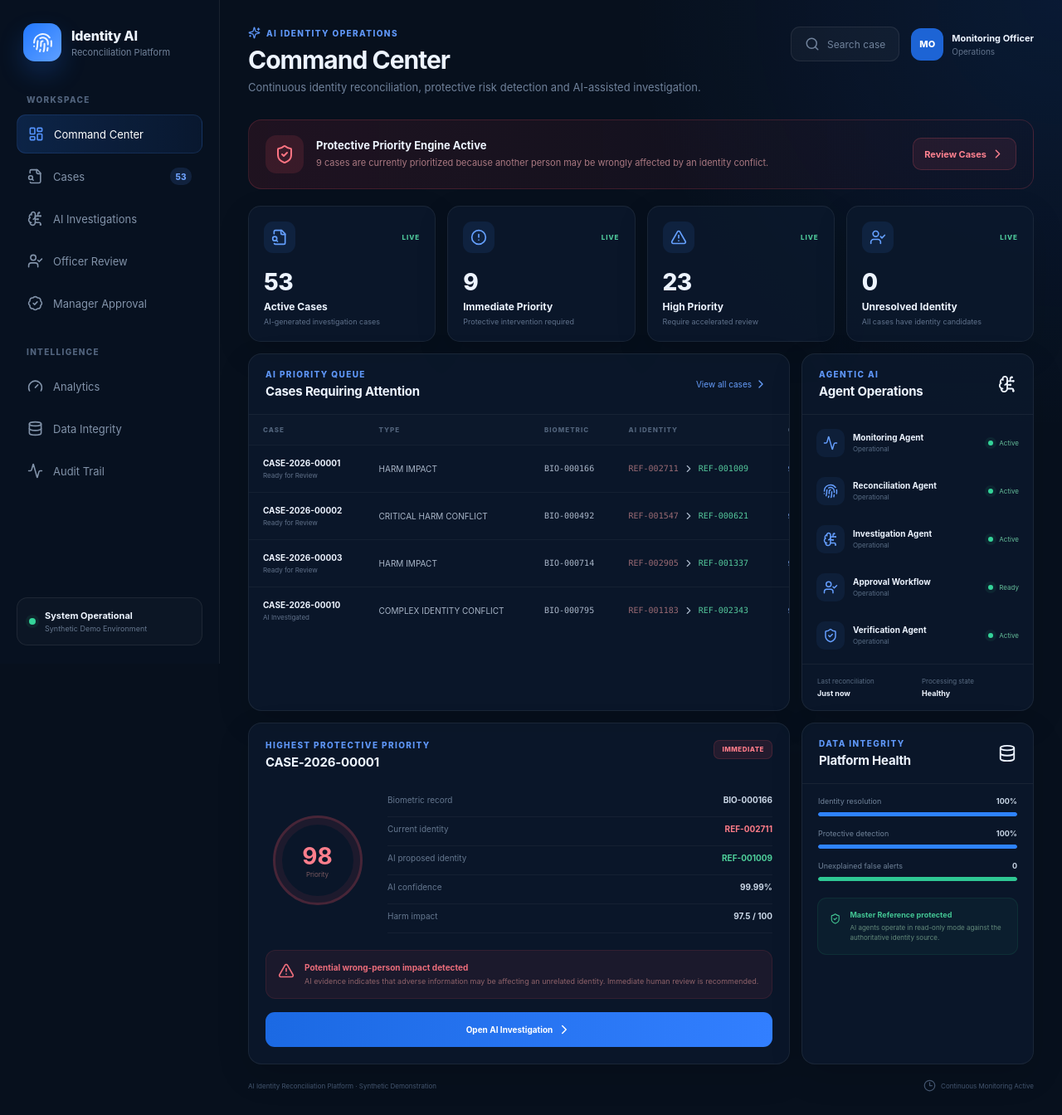
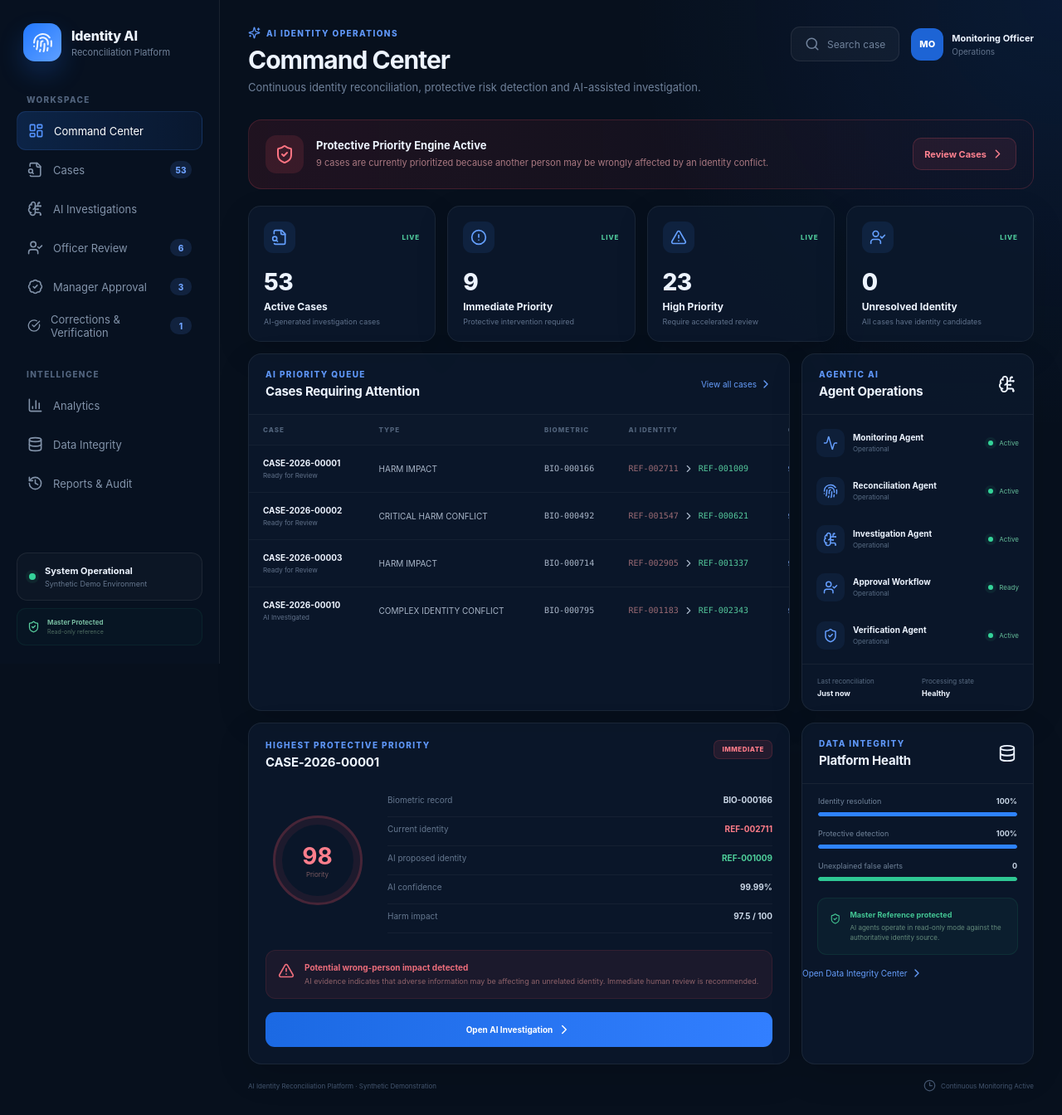
Before and after one commit to x47-cmd/ai-identity-reconciliation-platform, a Next.js app: page / in a window 1280 px wide. Shown: the whole page at 83% size. Built offline with nearby package versions, Linux system fonts and the light colour scheme.

Commit message:
Update page.js

```diff
--- a/app/page.js
+++ b/app/page.js
@@ -1,7 +1,10 @@
+import Link from "next/link";
+
+import Sidebar from "./components/Sidebar";
+
 import {
   Activity,
   AlertTriangle,
-  BadgeCheck,
   BrainCircuit,
   ChevronRight,
   CircleAlert,
@@ -9,14 +12,12 @@
   Database,
   FileSearch,
   Fingerprint,
-  Gauge,
-  LayoutDashboard,
   Search,
   ShieldCheck,
   Sparkles,
   UserCheck,
-  Users,
 } from "lucide-react";
+
 
 const stats = [
   {
@@ -44,6 +45,7 @@
     icon: UserCheck,
   },
 ];
+
 
 const cases = [
   {
@@ -92,6 +94,7 @@
   },
 ];
 
+
 const agents = [
   {
     name: "Monitoring Agent",
@@ -120,78 +123,6 @@
   },
 ];
 
-function Sidebar() {
-  return (
-    <aside className="sidebar">
-      <div className="brand">
-        <div className="brandIcon">
-          <Fingerprint size={25} />
-        </div>
-
-        <div>
-          <div className="brandTitle">Identity AI</div>
-          <div className="brandSubtitle">Reconciliation Platform</div>
-        </div>
-      </div>
-
-      <nav className="navigation">
-        <div className="navLabel">WORKSPACE</div>
-
-        <a className="navItem active">
-          <LayoutDashboard size={19} />
-          <span>Command Center</span>
-        </a>
-
-        <a className="navItem">
-          <FileSearch size={19} />
-          <span>Cases</span>
-          <span className="navCount">53</span>
-        </a>
-
-        <a className="navItem">
-          <BrainCircuit size={19} />
-          <span>AI Investigations</span>
-        </a>
-
-        <a className="navItem">
-          <UserCheck size={19} />
-          <span>Officer Review</span>
-        </a>
-
-        <a className="navItem">
-          <BadgeCheck size={19} />
-          <span>Manager Approval</span>
-        </a>
-
-        <div className="navLabel navSecond">INTELLIGENCE</div>
-
-        <a className="navItem">
-          <Gauge size={19} />
-          <span>Analytics</span>
-        </a>
-
-        <a className="navItem">
-          <Database size={19} />
-          <span>Data Integrity</span>
-        </a>
-
-        <a className="navItem">
-          <Activity size={19} />
-          <span>Audit Trail</span>
-        </a>
-      </nav>
-
-      <div className="sidebarFooter">
-        <div className="systemDot" />
-
-        <div>
-          <div className="systemTitle">System Operational</div>
-          <div className="systemSubtitle">Synthetic Demo Environment</div>
-        </div>
-      </div>
-    </aside>
-  );
-}
 
 function MetricCard({ item }) {
   const Icon = item.icon;
@@ -203,15 +134,26 @@
           <Icon size={20} />
         </div>
 
-        <span className="metricStatus">LIVE</span>
+        <span className="metricStatus">
+          LIVE
+        </span>
       </div>
 
-      <div className="metricValue">{item.value}</div>
-      <div className="metricTitle">{item.title}</div>
-      <div className="metricSubtitle">{item.subtitle}</div>
+      <div className="metricValue">
+        {item.value}
+      </div>
+
+      <div className="metricTitle">
+        {item.title}
+      </div>
+
+      <div className="metricSubtitle">
+        {item.subtitle}
+      </div>
     </div>
   );
 }
+
 
 function PriorityBadge({ priority }) {
   const className =
@@ -221,46 +163,83 @@
         ? "priority high"
         : "priority medium";
 
-  return <span className={className}>{priority}</span>;
+  return (
+    <span className={className}>
+      {priority}
+    </span>
+  );
 }
+
 
 export default function Home() {
   return (
     <div className="appShell">
+
+      {/* ================================================
+          SHARED PLATFORM SIDEBAR
+          ================================================ */}
+
       <Sidebar />
 
+
       <main className="mainContent">
+
+        {/* ================================================
+            HEADER
+            ================================================ */}
+
         <header className="topbar">
           <div>
             <div className="eyebrow">
               <Sparkles size={15} />
+
               AI IDENTITY OPERATIONS
             </div>
 
-            <h1>Command Center</h1>
+            <h1>
+              Command Center
+            </h1>
 
             <p>
-              Continuous identity reconciliation, protective risk detection and
+              Continuous identity reconciliation,
+              protective risk detection and
               AI-assisted investigation.
             </p>
           </div>
 
+
           <div className="topbarActions">
             <button className="searchButton">
               <Search size={18} />
-              <span>Search case</span>
+
+              <span>
+                Search case
+              </span>
             </button>
 
+
             <div className="profile">
-              <div className="avatar">MO</div>
+              <div className="avatar">
+                MO
+              </div>
 
               <div className="profileText">
-                <strong>Monitoring Officer</strong>
-                <span>Operations</span>
+                <strong>
+                  Monitoring Officer
+                </strong>
+
+                <span>
+                  Operations
+                </span>
               </div>
             </div>
           </div>
         </header>
+
+
+        {/* ================================================
+            PROTECTIVE PRIORITY ALERT
+            ================================================ */}
 
         <section className="alertBanner">
           <div className="alertIcon">
@@ -268,39 +247,81 @@
           </div>
 
           <div className="alertText">
-            <strong>Protective Priority Engine Active</strong>
+            <strong>
+              Protective Priority Engine Active
+            </strong>
 
             <span>
-              9 cases are currently prioritized because another person may be
-              wrongly affected by an identity conflict.
+              9 cases are currently prioritized
+              because another person may be
+              wrongly affected by an identity
+              conflict.
             </span>
           </div>
 
-          <button className="bannerButton">
+          <Link
+            href="/cases"
+            className="bannerButton"
+            style={{
+              textDecoration: "none",
+            }}
+          >
             Review Cases
+
             <ChevronRight size={17} />
-          </button>
+          </Link>
         </section>
+
+
+        {/* ================================================
+            KPI CARDS
+            ================================================ */}
 
         <section className="statsGrid">
           {stats.map((item) => (
-            <MetricCard key={item.title} item={item} />
+            <MetricCard
+              key={item.title}
+              item={item}
+            />
           ))}
         </section>
 
+
+        {/* ================================================
+            PRIORITY CASES + AGENT OPERATIONS
+            ================================================ */}
+
         <section className="dashboardGrid">
+
+          {/* ==============================================
+              CASE PRIORITY QUEUE
+              ============================================== */}
+
           <div className="panel casesPanel">
             <div className="panelHeader">
               <div>
-                <div className="panelEyebrow">AI PRIORITY QUEUE</div>
-                <h2>Cases Requiring Attention</h2>
+                <div className="panelEyebrow">
+                  AI PRIORITY QUEUE
+                </div>
+
+                <h2>
+                  Cases Requiring Attention
+                </h2>
               </div>
 
-              <button className="textButton">
+              <Link
+                href="/cases"
+                className="textButton"
+                style={{
+                  textDecoration: "none",
+                }}
+              >
                 View all cases
+
                 <ChevronRight size={16} />
-              </button>
+              </Link>
             </div>
+
 
             <div className="tableWrap">
               <table>
@@ -319,19 +340,41 @@
                   {cases.map((item) => (
                     <tr key={item.id}>
                       <td>
-                        <div className="caseId">{item.id}</div>
-                        <div className="caseStatus">{item.status}</div>
+                        <Link
+                          href={`/cases/${item.id}`}
+                          className="caseId"
+                          style={{
+                            textDecoration: "none",
+                            display: "inline-block",
+                          }}
+                        >
+                          {item.id}
+                        </Link>
+
+                        <div className="caseStatus">
+                          {item.status}
+                        </div>
                       </td>
 
-                      <td>{item.type}</td>
+                      <td>
+                        {item.type}
+                      </td>
 
-                      <td className="mono">{item.biometric}</td>
+                      <td className="mono">
+                        {item.biometric}
+                      </td>
 
                       <td>
                         <div className="identityChange">
-                          <span className="oldIdentity">{item.current}</span>
+                          <span className="oldIdentity">
+                            {item.current}
+                          </span>
+
                           <ChevronRight size={14} />
-                          <span className="newIdentity">{item.proposed}</span>
+
+                          <span className="newIdentity">
+                            {item.proposed}
+                          </span>
                         </div>
                       </td>
 
@@ -342,7 +385,9 @@
                       </td>
 
                       <td>
-                        <PriorityBadge priority={item.priority} />
+                        <PriorityBadge
+                          priority={item.priority}
+                        />
                       </td>
                     </tr>
                   ))}
@@ -351,35 +396,55 @@
             </div>
           </div>
 
+
+          {/* ==============================================
+              AGENT OPERATIONS
+              ============================================== */}
+
           <div className="panel agentPanel">
             <div className="panelHeader">
               <div>
-                <div className="panelEyebrow">AGENTIC AI</div>
-                <h2>Agent Operations</h2>
+                <div className="panelEyebrow">
+                  AGENTIC AI
+                </div>
+
+                <h2>
+                  Agent Operations
+                </h2>
               </div>
 
               <BrainCircuit size={22} />
             </div>
+
 
             <div className="agentList">
               {agents.map((agent) => {
                 const Icon = agent.icon;
 
                 return (
-                  <div className="agentItem" key={agent.name}>
+                  <div
+                    className="agentItem"
+                    key={agent.name}
+                  >
                     <div className="agentLeft">
                       <div className="agentIcon">
                         <Icon size={18} />
                       </div>
 
                       <div>
-                        <strong>{agent.name}</strong>
-                        <span>Operational</span>
+                        <strong>
+                          {agent.name}
+                        </strong>
+
+                        <span>
+                          Operational
+                        </span>
                       </div>
                     </div>
 
                     <div className="agentStatus">
                       <div className="greenDot" />
+
                       {agent.status}
                     </div>
                   </div>
@@ -387,21 +452,42 @@
               })}
             </div>
 
+
             <div className="agentFooter">
               <div>
-                <span>Last reconciliation</span>
-                <strong>Just now</strong>
+                <span>
+                  Last reconciliation
+                </span>
+
+                <strong>
+                  Just now
+                </strong>
               </div>
 
               <div>
-                <span>Processing state</span>
-                <strong>Healthy</strong>
+                <span>
+                  Processing state
+                </span>
+
+                <strong>
+                  Healthy
+                </strong>
               </div>
             </div>
           </div>
         </section>
 
+
+        {/* ================================================
+            HIGHEST PRIORITY CASE + PLATFORM HEALTH
+            ================================================ */}
+
         <section className="lowerGrid">
+
+          {/* ==============================================
+              HIGHEST PRIORITY CASE
+              ============================================== */}
+
           <div className="panel selectedCase">
             <div className="caseHeroHeader">
               <div>
@@ -409,82 +495,147 @@
                   HIGHEST PROTECTIVE PRIORITY
                 </div>
 
-                <h2>CASE-2026-00001</h2>
+                <h2>
+                  CASE-2026-00001
+                </h2>
               </div>
 
-              <PriorityBadge priority="IMMEDIATE" />
+              <PriorityBadge
+                priority="IMMEDIATE"
+              />
             </div>
+
 
             <div className="caseHeroBody">
               <div className="caseScore">
                 <div className="scoreRing">
-                  <strong>98</strong>
-                  <span>Priority</span>
+                  <strong>
+                    98
+                  </strong>
+
+                  <span>
+                    Priority
+                  </span>
                 </div>
               </div>
 
+
               <div className="caseDetails">
                 <div className="detailRow">
-                  <span>Biometric record</span>
-                  <strong>BIO-000166</strong>
+                  <span>
+                    Biometric record
+                  </span>
+
+                  <strong>
+                    BIO-000166
+                  </strong>
                 </div>
 
                 <div className="detailRow">
-                  <span>Current identity</span>
-                  <strong className="dangerText">REF-002711</strong>
+                  <span>
+                    Current identity
+                  </span>
+
+                  <strong className="dangerText">
+                    REF-002711
+                  </strong>
                 </div>
 
                 <div className="detailRow">
-                  <span>AI proposed identity</span>
-                  <strong className="successText">REF-001009</strong>
+                  <span>
+                    AI proposed identity
+                  </span>
+
+                  <strong className="successText">
+                    REF-001009
+                  </strong>
                 </div>
 
                 <div className="detailRow">
-                  <span>AI confidence</span>
-                  <strong>99.99%</strong>
+                  <span>
+                    AI confidence
+                  </span>
+
+                  <strong>
+                    99.99%
+                  </strong>
                 </div>
 
                 <div className="detailRow">
-                  <span>Harm impact</span>
-                  <strong>97.5 / 100</strong>
+                  <span>
+                    Harm impact
+                  </span>
+
+                  <strong>
+                    97.5 / 100
+                  </strong>
                 </div>
               </div>
             </div>
+
 
             <div className="caseWarning">
               <AlertTriangle size={20} />
 
               <div>
-                <strong>Potential wrong-person impact detected</strong>
+                <strong>
+                  Potential wrong-person impact detected
+                </strong>
 
                 <span>
-                  AI evidence indicates that adverse information may be
-                  affecting an unrelated identity. Immediate human review is
+                  AI evidence indicates that
+                  adverse information may be
+                  affecting an unrelated identity.
+                  Immediate human review is
                   recommended.
                 </span>
               </div>
             </div>
 
-            <button className="primaryButton">
+
+            <Link
+              href="/cases/CASE-2026-00001"
+              className="primaryButton"
+              style={{
+                textDecoration: "none",
+              }}
+            >
               Open AI Investigation
+
               <ChevronRight size={18} />
-            </button>
+            </Link>
           </div>
+
+
+          {/* ==============================================
+              DATA INTEGRITY HEALTH
+              ============================================== */}
 
           <div className="panel integrityPanel">
             <div className="panelHeader">
               <div>
-                <div className="panelEyebrow">DATA INTEGRITY</div>
-                <h2>Platform Health</h2>
+                <div className="panelEyebrow">
+                  DATA INTEGRITY
+                </div>
+
+                <h2>
+                  Platform Health
+                </h2>
               </div>
 
               <Database size={22} />
             </div>
 
+
             <div className="healthScore">
               <div>
-                <span>Identity resolution</span>
-                <strong>100%</strong>
+                <span>
+                  Identity resolution
+                </span>
+
+                <strong>
+                  100%
+                </strong>
               </div>
 
               <div className="progress">
@@ -492,10 +643,16 @@
               </div>
             </div>
 
+
             <div className="healthScore">
               <div>
-                <span>Protective detection</span>
-                <strong>100%</strong>
+                <span>
+                  Protective detection
+                </span>
+
+                <strong>
+                  100%
+                </strong>
               </div>
 
               <div className="progress">
@@ -503,10 +660,16 @@
               </div>
             </div>
 
+
             <div className="healthScore">
               <div>
-                <span>Unexplained false alerts</span>
-                <strong>0</strong>
+                <span>
+                  Unexplained false alerts
+                </span>
+
+                <strong>
+                  0
+                </strong>
               </div>
 
               <div className="progress">
@@ -514,30 +677,58 @@
               </div>
             </div>
 
+
             <div className="integrityInfo">
               <ShieldCheck size={21} />
 
               <div>
-                <strong>Master Reference protected</strong>
+                <strong>
+                  Master Reference protected
+                </strong>
+
                 <span>
-                  AI agents operate in read-only mode against the authoritative
+                  AI agents operate in read-only
+                  mode against the authoritative
                   identity source.
                 </span>
               </div>
             </div>
+
+
+            <Link
+              href="/data-integrity"
+              className="textButton"
+              style={{
+                textDecoration: "none",
+                marginTop: "14px",
+                width: "fit-content",
+              }}
+            >
+              Open Data Integrity Center
+
+              <ChevronRight size={16} />
+            </Link>
           </div>
         </section>
 
+
+        {/* ================================================
+            FOOTER
+            ================================================ */}
+
         <footer className="footer">
           <span>
-            AI Identity Reconciliation Platform · Synthetic Demonstration
+            AI Identity Reconciliation Platform
+            · Synthetic Demonstration
           </span>
 
           <div>
             <Clock3 size={15} />
+
             Continuous Monitoring Active
           </div>
         </footer>
+
       </main>
     </div>
   );
```
